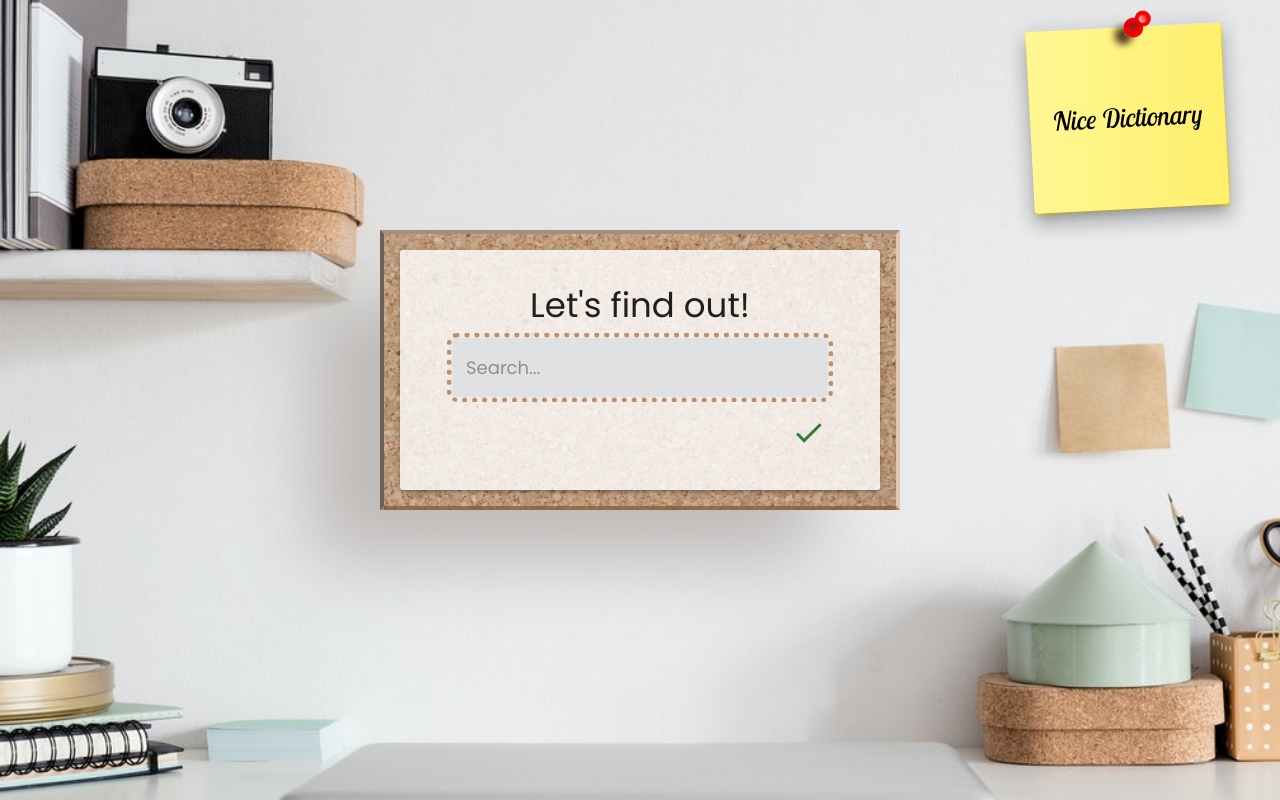
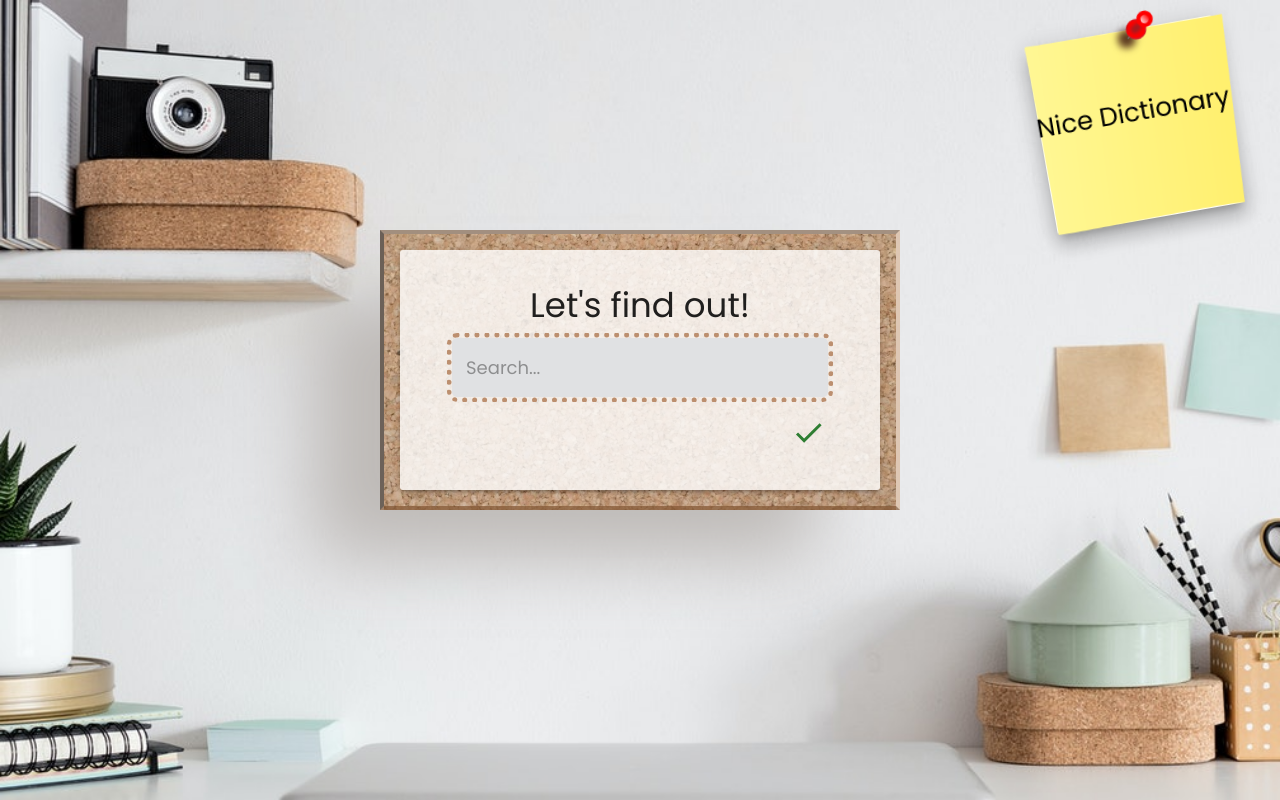
Before and after one commit to Rariramz/Nice-Dictionary, a React (Create React App) app: page / in a window 1280 px wide. Built offline with nearby package versions, Linux system fonts and the light colour scheme.

Commit message:
fixed Logo

```diff
--- a/public/index.html
+++ b/public/index.html
@@ -24,7 +24,8 @@
       work correctly both with client-side routing and a non-root public URL.
       Learn how to configure a non-root public URL by running `npm run build`.
     -->
-    <link href="https://fonts.googleapis.com/css2?family=Poppins&display=swap" rel="stylesheet">
+    <link rel="preconnect" href="https://fonts.googleapis.com">
+    <link rel="preconnect" href="https://fonts.gstatic.com" crossorigin>
     <link href="https://fonts.googleapis.com/css2?family=Lobster+Two:ital@1&family=Poppins:ital,wght@0,300;0,400;0,500;1,300;1,400;1,500&display=swap" rel="stylesheet">
     <title>Nice Dictionary</title>
   </head>
--- a/src/App.js
+++ b/src/App.js
@@ -4,11 +4,13 @@ import theme from "./theme";
 import { ThemeProvider } from "@mui/material";
 import { Provider } from "react-redux";
 import { store } from "./toolkitRedux/rootReducer";
+import Logo from "./components/Logo";
 
 function App() {
   return (
     <ThemeProvider theme={theme}>
       <Provider store={store}>
+        <Logo />
         <AppRouter />
       </Provider>
     </ThemeProvider>
--- a/src/components/Logo.js
+++ b/src/components/Logo.js
@@ -6,45 +6,55 @@ import { Typography, Box, Paper } from "@mui/material";
 import BookmarkOutlinedIcon from "@mui/icons-material/BookmarkOutlined";
 import note from "../images/note.png";
 
-const StyledBox = styled(Box)(({ theme }) => ({
-  position: "absolute",
-  backgroundImage: `Url(${note})`,
-  backgroundSize: "contain",
-  backgroundRepeat: "no-repeat",
-  padding: "17px 0 0 6px",
-  height: "200px",
-  width: "200px",
-  top: "10px",
-  right: "50px",
-  zIndex: "10",
-}));
 const RotatedPaper = styled(Paper)(({ theme }) => ({
   display: "flex",
   flexDirection: "row",
   alignItems: "center",
   justifyContent: "center",
+  transform: "rotate(-10deg)",
+  height: "190px",
+  width: "190px",
+  position: "absolute",
+  top: "30px",
+  right: "50px",
+  zIndex: "100",
+}));
+const StyledBox = styled(Box)(({ theme }) => ({
+  backgroundImage: `Url(${note})`,
+  backgroundSize: "cover",
+  backgroundRepeat: "no-repeat",
+  transform: "rotate(3deg)",
+  height: "214px",
+  width: "214px",
+  marginTop: "-13px",
+}));
+const RotatedBox = styled(Box)(({ theme }) => ({
+  display: "flex",
+  flexDirection: "row",
+  alignItems: "center",
+  justifyContent: "center",
   transform: "rotate(-3deg)",
-  background: "transparent",
-  height: "182px",
-  width: "195px",
+  height: "200px",
+  width: "200px",
 }));
 const LogoTypography = styled(Typography)(({ theme }) => ({
   color: theme.palette.primary.main,
-  fontFamily: "Lobster Two",
-  color: theme.palette.primary.main,
   fontSize: 26,
   lineHeight: 1,
+  zIndex: 11,
 }));
 
 const Logo = () => {
   return (
-    <StyledBox>
-      <RotatedPaper elevation={12}>
-        <Link to="/" style={{ textDecoration: "none" }}>
-          <LogoTypography>Nice Dictionary</LogoTypography>
-        </Link>
-      </RotatedPaper>
-    </StyledBox>
+    <RotatedPaper elevation={12}>
+      <StyledBox>
+        <RotatedBox>
+          <Link to="/" style={{ textDecoration: "none" }}>
+            <LogoTypography>Nice Dictionary</LogoTypography>
+          </Link>
+        </RotatedBox>
+      </StyledBox>
+    </RotatedPaper>
   );
 };
 
--- a/src/components/SearchContainer.js
+++ b/src/components/SearchContainer.js
@@ -1,5 +1,4 @@
 import React, { useState } from "react";
-import Logo from "./Logo";
 import background from "../images/b10.jpg";
 import texture from "../images/texture.jpg";
 import { styled } from "@mui/material/styles";
@@ -79,7 +78,6 @@ const SearchContainer = () => {
 
   return (
     <ContainerImage>
-      <Logo />
       <Grid
         container
         alignContent="center"
--- a/src/pages/WordPage.js
+++ b/src/pages/WordPage.js
@@ -1,6 +1,5 @@
 import React, { useEffect } from "react";
 import Result from "../components/Result";
-import Logo from "../components/Logo";
 import texture from "../images/texture.jpg";
 import { styled } from "@mui/material/styles";
 import { Box, Paper, Grid, Button, Typography, TextField } from "@mui/material";
@@ -40,7 +39,6 @@ const WordPage = () => {
 
   return (
     <ContainerImage>
-      <Logo />
       <Grid
         container
         alignContent="center"
--- a/src/theme.js
+++ b/src/theme.js
@@ -1,5 +1,4 @@
 import { createTheme } from "@mui/material/styles";
-import { red } from "@mui/material/colors";
 
 const theme = createTheme({
   spacing: 4,
```
